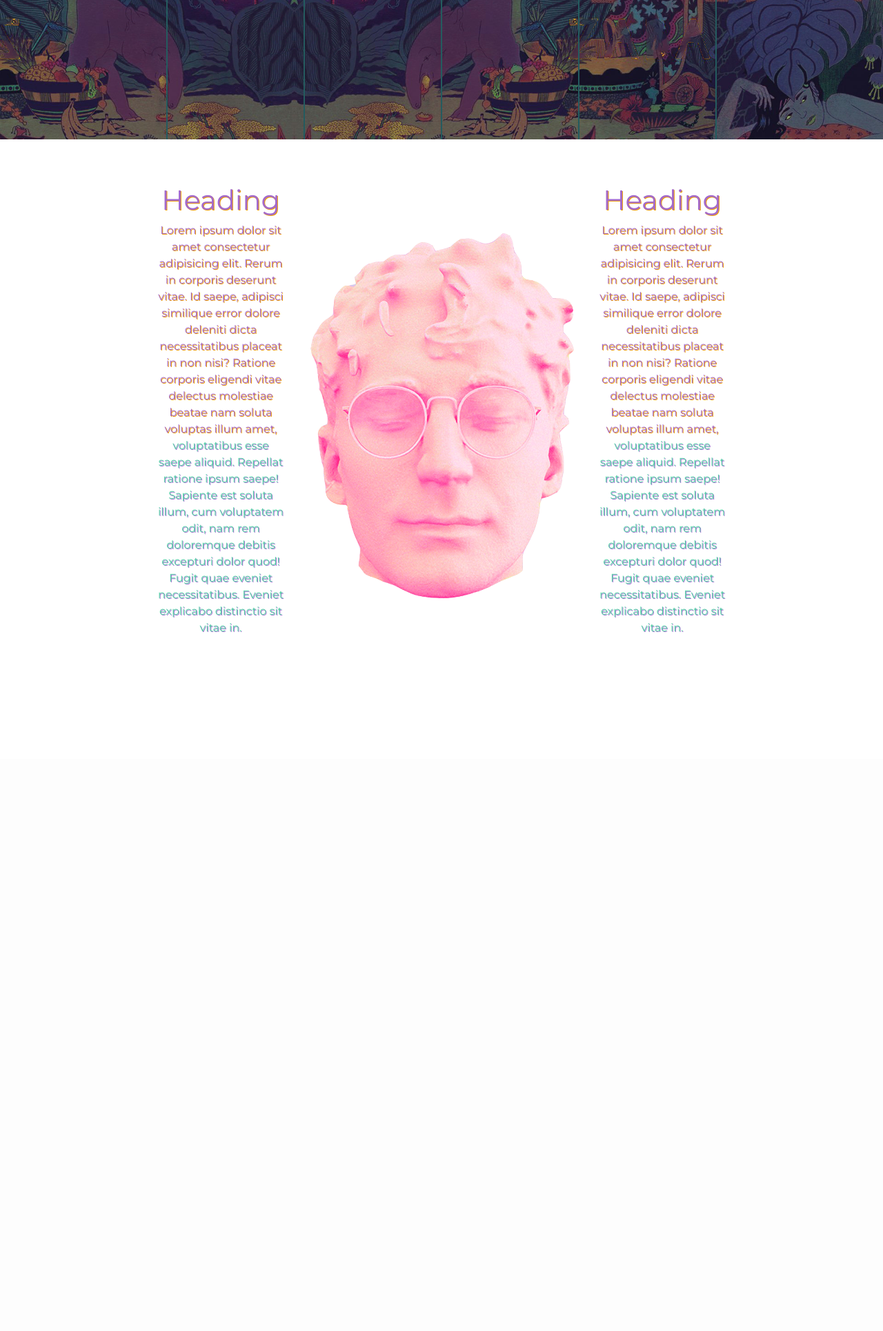
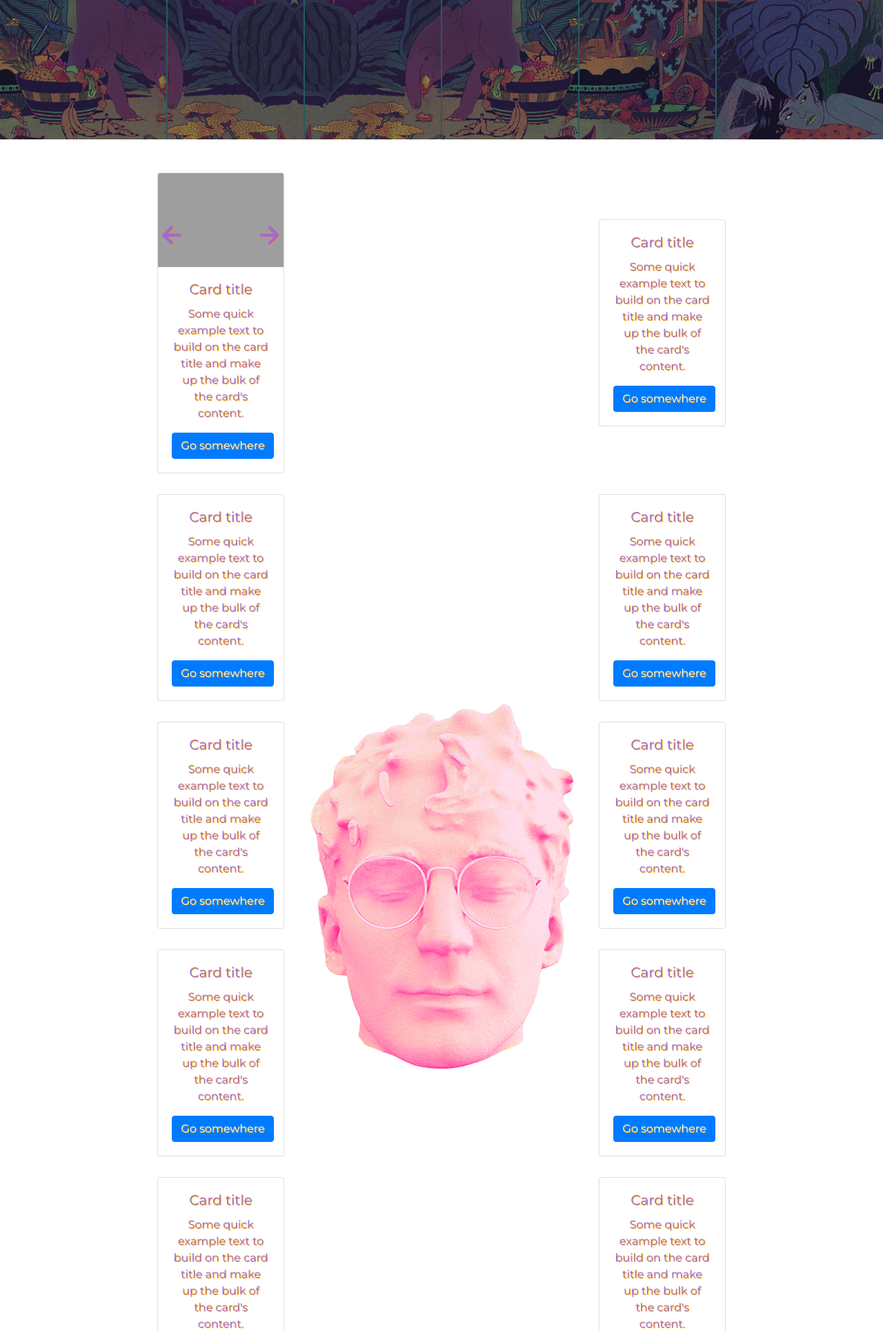
Before and after one commit to MushkyQT/Exercises-IRFA, a PHP site: page / in a window 1280 px wide. Shown: the part 598-2527 px from the top of the page at 69% size. Before the commit the page ends 1514 px from the top, so only its background shows below. Run offline with PHP 8.4, Linux system fonts and the light colour scheme; some libraries are stand-ins or nearby versions; grey boxes are pictures that could not be loaded.

Commit message:
Debut du travail sur le scroll-zone

```diff
--- a/Pirerre_JS/09-23-20_projet/css/style.css
+++ b/Pirerre_JS/09-23-20_projet/css/style.css
@@ -6,11 +6,11 @@
 
 #body {
     background-repeat: no-repeat;
-    background-size: 20%;
-    background-position: center;
+    background-size: 5%;
+    background-position: top;
     background-image: url(../img/vibey_bust.png);
-    height: 100vh;
-    transition: background-size 2s;
+    opacity: 0;
+    transition: background-size 4s, opacity 2s, background-position 2s;
 }
 
 #navbar nav img {
@@ -195,11 +195,11 @@
     visibility: hidden;
 }
 
-.slider:nth-of-type(1) {
+.slider:nth-of-type(1n) {
     transform: translateX(-100%);
 }
 
-.slider:nth-of-type(2) {
+.slider:nth-of-type(2n) {
     transform: translateX(100%);
 }
 
@@ -209,20 +209,44 @@
     color: #a46acb;
     opacity: 0;
     overflow: hidden;
-    transition: all 2s;
-}
-
-
-.slider span {
-    color: #57d3a8;
-    text-shadow: 1px 1px #a979d4;
+    padding-bottom: 30px;
+    transition: all 2s ease-out;
 }
 
 .slid {
     opacity: 100%;
-    transform: translateX(0) !important;
+    transform: translate(0) !important;
 }
 
 .bodySlid {
     background-size: 30% !important;
+    opacity: 100% !important;
 }
+
+.fas {
+    font-size: 2em;
+    position: absolute;
+    top: 17%;
+    transition: all 200ms;
+}
+
+.fa-arrow-left {
+    left: 3%;
+}
+
+.fa-arrow-right {
+    right: 3%;
+}
+
+.fas:hover {
+    text-shadow: -1px -1px #efa10a;
+    cursor: pointer;
+}
+
+.card-img-top {
+    display: none;
+}
+
+.visible {
+    display: block;
+}
--- a/Pirerre_JS/09-23-20_projet/index.html
+++ b/Pirerre_JS/09-23-20_projet/index.html
@@ -5,7 +5,12 @@
         <meta name="viewport" content="width=device-width, initial-scale=1.0" />
         <meta http-equiv="X-UA-Compatible" content="ie=edge" />
         <link rel="stylesheet" href="https://cdnjs.cloudflare.com/ajax/libs/twitter-bootstrap/4.1.3/css/bootstrap.min.css" />
-        <link rel="stylesheet" href="https://use.fontawesome.com/releases/v5.3.1/css/all.css" />
+        <link
+            rel="stylesheet"
+            href="https://use.fontawesome.com/releases/v5.14.0/css/all.css"
+            integrity="sha384-HzLeBuhoNPvSl5KYnjx0BT+WB0QEEqLprO+NBkkk5gbc67FTaL7XIGa2w1L0Xbgc"
+            crossorigin="anonymous"
+        />
         <link href="https://fonts.googleapis.com/css2?family=Amatic+SC:wght@400;700&family=Montserrat&display=swap" rel="stylesheet" />
         <link rel="stylesheet" href="css/style.css" />
         <title>Glass Animals</title>
@@ -82,38 +87,143 @@
             </div>
         </div>
         <div class="container-fluid" id="body">
-            <div class="row h-100 align-items-center justify-content-around text-center">
+            <div class="row h-100 align-items-center justify-content-around text-center pt-5">
                 <div class="col-2 slider">
-                    <h1>Heading</h1>
-                    <p>
-                        Lorem ipsum dolor sit amet consectetur adipisicing elit. Rerum in corporis deserunt vitae. Id saepe, adipisci similique error
-                        dolore deleniti dicta necessitatibus placeat in non nisi? Ratione corporis eligendi vitae delectus molestiae beatae nam soluta
-                        voluptas illum amet,
-                        <span
-                            >voluptatibus esse saepe aliquid. Repellat ratione ipsum saepe! Sapiente est soluta illum, cum voluptatem odit, nam rem
-                            doloremque debitis excepturi dolor quod! Fugit quae eveniet necessitatibus. Eveniet explicabo distinctio sit vitae
-                            in.</span
-                        >
-                    </p>
+                    <div class="card">
+                        <i class="fas fa-arrow-left"></i>
+                        <i class="fas fa-arrow-right"></i>
+                        <img class="card-img-top" src="./img/full_zaba.png" />
+                        <img class="card-img-top" src="./img/grey-seed.gif" />
+                        <img class="card-img-top visible" src="./img/milk_boys.jpg" />
+                        <img class="card-img-top" src="./img/vibey_bust.png" />
+                        <div class="card-body">
+                            <h5 class="card-title">Card title</h5>
+                            <p class="card-text">Some quick example text to build on the card title and make up the bulk of the card's content.</p>
+                            <a href="#" class="btn btn-primary">Go somewhere</a>
+                        </div>
+                    </div>
                 </div>
                 <div class="col-2 slider">
-                    <h1>Heading</h1>
-                    <p>
-                        Lorem ipsum dolor sit amet consectetur adipisicing elit. Rerum in corporis deserunt vitae. Id saepe, adipisci similique error
-                        dolore deleniti dicta necessitatibus placeat in non nisi? Ratione corporis eligendi vitae delectus molestiae beatae nam soluta
-                        voluptas illum amet,
-                        <span
-                            >voluptatibus esse saepe aliquid. Repellat ratione ipsum saepe! Sapiente est soluta illum, cum voluptatem odit, nam rem
-                            doloremque debitis excepturi dolor quod! Fugit quae eveniet necessitatibus. Eveniet explicabo distinctio sit vitae
-                            in.</span
-                        >
-                    </p>
+                    <div class="card">
+                        <img class="card-img-top" src="./img/full_zaba.png" />
+                        <div class="card-body">
+                            <h5 class="card-title">Card title</h5>
+                            <p class="card-text">Some quick example text to build on the card title and make up the bulk of the card's content.</p>
+                            <a href="#" class="btn btn-primary">Go somewhere</a>
+                        </div>
+                    </div>
                 </div>
+                <div class="w-100"></div>
+                <div class="col-2 slider">
+                    <div class="card">
+                        <img class="card-img-top" src="./img/full_zaba.png" />
+                        <div class="card-body">
+                            <h5 class="card-title">Card title</h5>
+                            <p class="card-text">Some quick example text to build on the card title and make up the bulk of the card's content.</p>
+                            <a href="#" class="btn btn-primary">Go somewhere</a>
+                        </div>
+                    </div>
+                </div>
+                <div class="col-2 slider">
+                    <div class="card">
+                        <img class="card-img-top" src="./img/full_zaba.png" />
+                        <div class="card-body">
+                            <h5 class="card-title">Card title</h5>
+                            <p class="card-text">Some quick example text to build on the card title and make up the bulk of the card's content.</p>
+                            <a href="#" class="btn btn-primary">Go somewhere</a>
+                        </div>
+                    </div>
+                </div>
+                <div class="w-100"></div>
+                <div class="col-2 slider">
+                    <div class="card">
+                        <img class="card-img-top" src="./img/full_zaba.png" />
+                        <div class="card-body">
+                            <h5 class="card-title">Card title</h5>
+                            <p class="card-text">Some quick example text to build on the card title and make up the bulk of the card's content.</p>
+                            <a href="#" class="btn btn-primary">Go somewhere</a>
+                        </div>
+                    </div>
+                </div>
+                <div class="col-2 slider">
+                    <div class="card">
+                        <img class="card-img-top" src="./img/full_zaba.png" />
+                        <div class="card-body">
+                            <h5 class="card-title">Card title</h5>
+                            <p class="card-text">Some quick example text to build on the card title and make up the bulk of the card's content.</p>
+                            <a href="#" class="btn btn-primary">Go somewhere</a>
+                        </div>
+                    </div>
+                </div>
+                <div class="w-100"></div>
+                <div class="col-2 slider">
+                    <div class="card">
+                        <img class="card-img-top" src="./img/full_zaba.png" />
+                        <div class="card-body">
+                            <h5 class="card-title">Card title</h5>
+                            <p class="card-text">Some quick example text to build on the card title and make up the bulk of the card's content.</p>
+                            <a href="#" class="btn btn-primary">Go somewhere</a>
+                        </div>
+                    </div>
+                </div>
+                <div class="col-2 slider">
+                    <div class="card">
+                        <img class="card-img-top" src="./img/full_zaba.png" />
+                        <div class="card-body">
+                            <h5 class="card-title">Card title</h5>
+                            <p class="card-text">Some quick example text to build on the card title and make up the bulk of the card's content.</p>
+                            <a href="#" class="btn btn-primary">Go somewhere</a>
+                        </div>
+                    </div>
+                </div>
+                <div class="w-100"></div>
+                <div class="col-2 slider">
+                    <div class="card">
+                        <img class="card-img-top" src="./img/full_zaba.png" />
+                        <div class="card-body">
+                            <h5 class="card-title">Card title</h5>
+                            <p class="card-text">Some quick example text to build on the card title and make up the bulk of the card's content.</p>
+                            <a href="#" class="btn btn-primary">Go somewhere</a>
+                        </div>
+                    </div>
+                </div>
+                <div class="col-2 slider">
+                    <div class="card">
+                        <img class="card-img-top" src="./img/full_zaba.png" />
+                        <div class="card-body">
+                            <h5 class="card-title">Card title</h5>
+                            <p class="card-text">Some quick example text to build on the card title and make up the bulk of the card's content.</p>
+                            <a href="#" class="btn btn-primary">Go somewhere</a>
+                        </div>
+                    </div>
+                </div>
+                <div class="w-100"></div>
+                <div class="col-2 slider">
+                    <div class="card">
+                        <img class="card-img-top" src="./img/full_zaba.png" />
+                        <div class="card-body">
+                            <h5 class="card-title">Card title</h5>
+                            <p class="card-text">Some quick example text to build on the card title and make up the bulk of the card's content.</p>
+                            <a href="#" class="btn btn-primary">Go somewhere</a>
+                        </div>
+                    </div>
+                </div>
+                <div class="col-2 slider">
+                    <div class="card">
+                        <img class="card-img-top" src="./img/full_zaba.png" />
+                        <div class="card-body">
+                            <h5 class="card-title">Card title</h5>
+                            <p class="card-text">Some quick example text to build on the card title and make up the bulk of the card's content.</p>
+                            <a href="#" class="btn btn-primary">Go somewhere</a>
+                        </div>
+                    </div>
+                </div>
+                <div class="w-100"></div>
             </div>
         </div>
         <script src="https://code.jquery.com/jquery-3.5.1.min.js"></script>
         <script src="https://cdnjs.cloudflare.com/ajax/libs/popper.js/1.13.0/umd/popper.min.js"></script>
         <script src="https://cdnjs.cloudflare.com/ajax/libs/twitter-bootstrap/4.1.3/js/bootstrap.min.js"></script>
-        <script src="script/main.js"></script>
+        <script src="js/main.js"></script>
     </body>
 </html>
--- /dev/null
+++ b/Pirerre_JS/09-23-20_projet/js/main.js
@@ -0,0 +1,47 @@
+var mainHeight = $("#header").height() + $("#navbar").height();
+$(window).scroll(function () {
+    if ($(window).scrollTop() > mainHeight / 10) {
+        $("#body").addClass("bodySlid");
+    }
+    if ($(window).scrollTop() > mainHeight) {
+        $("#body").css("background-attachment", "fixed");
+        $("#body").css("background-position", "center");
+    }
+    for (var i = 0; i < $(".slider").length; i++) {
+        if ($(window).scrollTop() > $(".slider:eq(" + i + ")").offset().top - $(window).height() / 1.5) {
+            $(".slider:eq(" + i + ")").addClass("slid");
+        }
+    }
+});
+
+$(".panneau").click(function () {
+    var mainDiv = $(this);
+    var subDivs = $(this).children("span, p");
+    var sideDivs = $(this).siblings();
+    mainDiv.toggleClass("flexMe");
+    subDivs.toggleClass("hideMe");
+    sideDivs.children("span, p").addClass("hideMe");
+    sideDivs.removeClass("flexMe");
+});
+
+$(".fa-arrow-left").click(function () {
+    var current = $(this).siblings("img").find(".visible");
+    var prev = current.prev();
+    current.removeClass("visible");
+    if (prev.length > 0) {
+        prev.addClass("visible");
+    } else {
+        current.siblings("img").last().addClass("visible");
+    }
+});
+
+$(".fa-arrow-right").click(function () {
+    var current = $(this).siblings("img").find(".visible");
+    var next = current.next();
+    current.removeClass("visible");
+    if (next.length > 0) {
+        next.addClass("visible");
+    } else {
+        current.siblings("img").first().addClass("visible");
+    }
+});
--- a/Pirerre_JS/09-23-20_projet/script/main.js
+++ /dev/null
@@ -1,15 +0,0 @@
-$(window).scroll(function () {
-    if ($(window).scrollTop() > ($("#header").height() + $("#navbar").height()) / 2) {
-        $(".slider").addClass("slid");
-        $("#body").addClass("bodySlid");
-    }
-});
-
-$(".panneau").click(function () {
-    $(this).toggleClass("flexMe");
-    $(this).children("span").toggleClass("hideMe");
-    $(this).children("p").toggleClass("hideMe");
-    $(this).siblings().children("span").addClass("hideMe");
-    $(this).siblings().children("p").addClass("hideMe");
-    $(this).siblings().removeClass("flexMe");
-});
```
